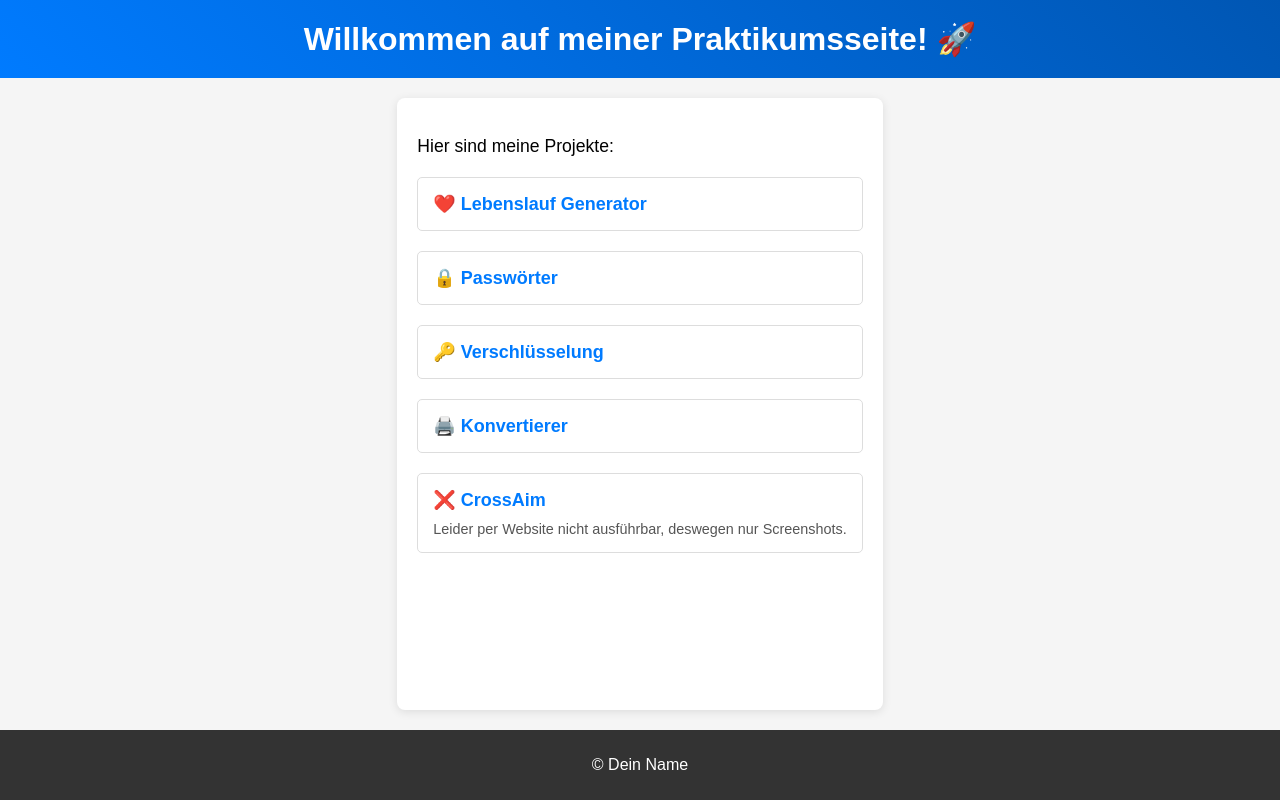
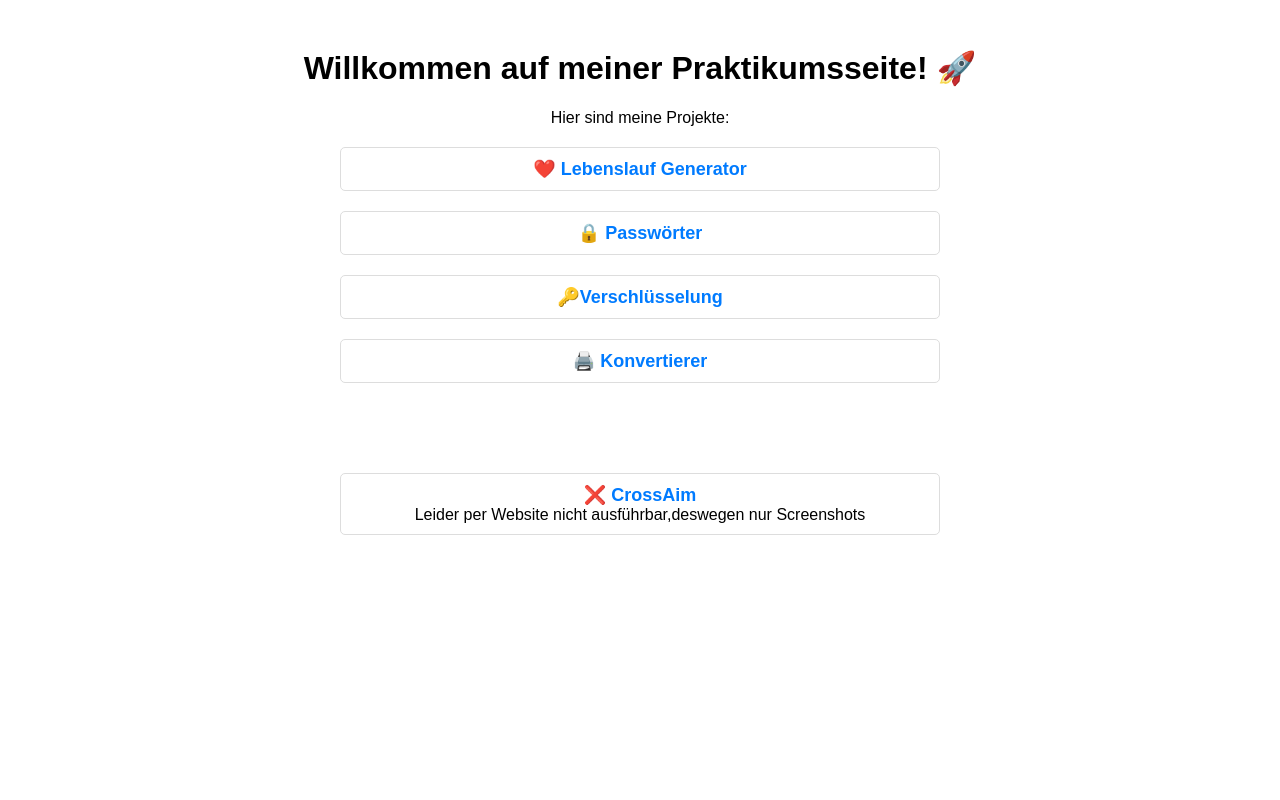
Before and after one commit to Monkeylas/Monkeylas.github.io, a plain HTML site: page index.html in a window 1280 px wide. Drawn offline with Linux system fonts and the light colour scheme.

Commit message:
Update index.html

```diff
--- a/index.html
+++ b/index.html
@@ -5,116 +5,39 @@
     <meta name="viewport" content="width=device-width, initial-scale=1.0">
     <title>Meine Projekte</title>
     <style>
-    /* Allgemeine Formatierung */
-    body {
-      margin: 0;
-      padding: 0;
-      font-family: Arial, sans-serif;
-      background: #f5f5f5;
-      display: flex;
-      flex-direction: column;
-      min-height: 100vh;
-    }
-
-    /* Header-Bereich */
-    header {
-      background: linear-gradient(45deg, #007BFF, #0056b3);
-      color: #fff;
-      padding: 20px 0;
-      text-align: center;
-    }
-    header h1 {
-      margin: 0;
-      font-size: 2em;
-    }
-
-    /* Hauptinhalt */
-    main.container {
-      background: #fff;
-      max-width: 800px;
-      margin: 20px auto;
-      padding: 20px;
-      border-radius: 8px;
-      box-shadow: 0 2px 10px rgba(0, 0, 0, 0.1);
-      flex: 1;
-    }
-    main.container p {
-      font-size: 1.1em;
-    }
-
-    /* Projekt-Boxen */
-    .project {
-      margin: 20px 0;
-      padding: 15px;
-      border: 1px solid #ddd;
-      border-radius: 5px;
-      transition: transform 0.3s, box-shadow 0.3s;
-    }
-    .project:hover {
-      transform: translateY(-5px);
-      box-shadow: 0 4px 12px rgba(0, 0, 0, 0.15);
-    }
-    .project a {
-      text-decoration: none;
-      color: #007BFF;
-      font-weight: bold;
-      font-size: 18px;
-    }
-    .project a:hover {
-      color: #0056b3;
-    }
-    .project p.info {
-      margin: 10px 0 0;
-      font-size: 0.9em;
-      color: #555;
-    }
-
-    /* Footer */
-    footer.footer {
-      background: #333;
-      color: #fff;
-      text-align: center;
-      padding: 10px;
-    }
+        body { font-family: Arial, sans-serif; text-align: center; padding: 20px; }
+        .container { max-width: 600px; margin: auto; }
+        .project { margin: 20px 0; padding: 10px; border: 1px solid #ddd; border-radius: 5px; }
+        .placeholder{min-height: 50px;}
+        a { text-decoration: none; color: #007BFF; font-weight: bold; font-size: 18px; }
+        a:hover { color: #0056b3; }
     </style>
 </head>
 <body>
 
-  <!-- Header-Bereich -->
-  <header>
     <h1>Willkommen auf meiner Praktikumsseite! 🚀</h1>
-  </header>
-
-  <!-- Hauptinhalt -->
-  <main class="container">
     <p>Hier sind meine Projekte:</p>
 
+    <div class="container">
         <div class="project">
             <a href="lebenslauf/index.html">❤️ Lebenslauf Generator</a>
         </div>
-
         <div class="project">
             <a href="passwort/index.html">🔒 Passwörter</a>
         </div>
-
         <div class="project">
-      <a href="login/index.html">🔑 Verschlüsselung</a>
+            <a href="login/index.html"> 🔑Verschlüsselung</a>
         </div>
-
         <div class="project">
             <a href="converter/index.html">🖨️ Konvertierer</a>
         </div>
-
+        <div class="placeholder"></div>
         <div class="project">
             <a href="crossaim/index.html">❌ CrossAim</a>
-      <p class="info">Leider per Website nicht ausführbar, deswegen nur Screenshots.</p>
+            <br>Leider per Website nicht ausführbar,deswegen nur Screenshots</br>
         </div>
-  </main>
 
-  <!-- Footer-Bereich -->
-  <footer class="footer">
-    <p>© Dein Name</p>
-  </footer>
+    </div>
 
 </body>
 </html>
```
Lines whose indentation alone changed are shown as unchanged.
